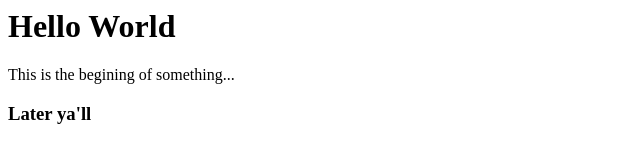
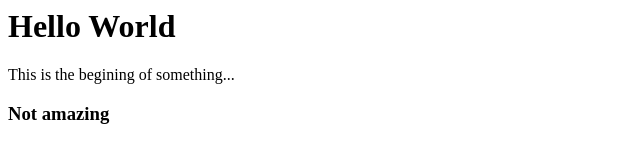
Before and after one commit to uxcurlygirl/immature, a plain HTML site: page index.html in a window 1280 px wide. Shown: the full height of the page, 0-640 px from the left. Drawn offline with Linux system fonts and the light colour scheme.

Commit message:
chnages
more changes

```diff
--- a/index.html
+++ b/index.html
@@ -1,4 +1,4 @@
 <h1> Hello World</h1>
 <p> This is the begining of something...</p>
 
-<h3> Later ya'll </h3>
+<h3> Not amazing </h3>
```
